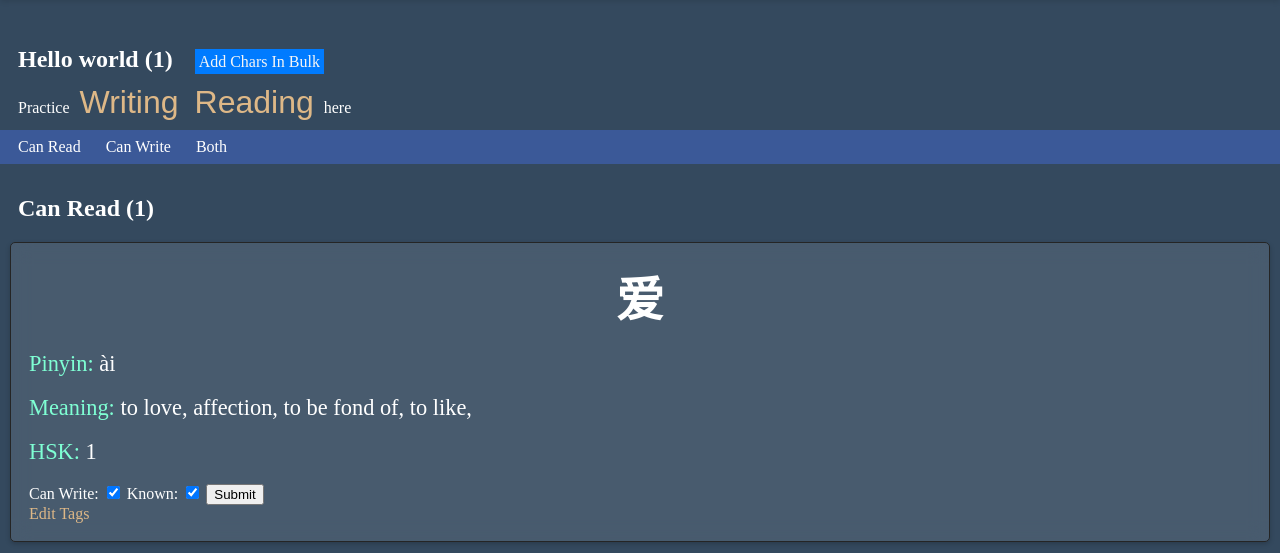
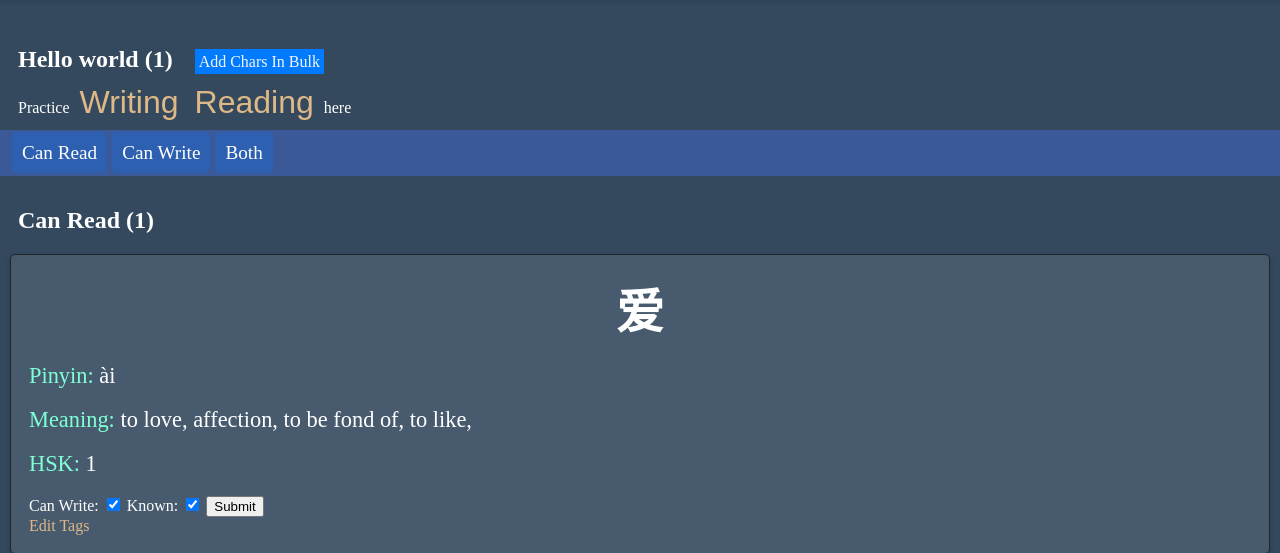
Before and after one commit to chandra-deb/XueHanzi, a Flask app: page /tags/1 in a window 1280 px wide. Shown: the part 60-613 px from the top of the page. Run offline with Flask 3, Linux system fonts and the light colour scheme; the visitor is signed in with stand-in values (Sample User, id 1).

Commit message:
subtle changes

```diff
--- a/backend/templates/tag_characters.html
+++ b/backend/templates/tag_characters.html
@@ -134,15 +134,19 @@
             position: sticky;
             top: 0;
             background-color: #3b5998;
-            padding: 8px;
+            padding: 12px;
             z-index: 1;
             margin: 8px 0;
+
         }
 
         #navbar a {
+            border-radius: 5px;
+            background: #007bff3b;
             color: white;
             padding: 10px;
             margin-right: 1px;
+            font-size: 1.2em;
         }
 
         .current {
```
